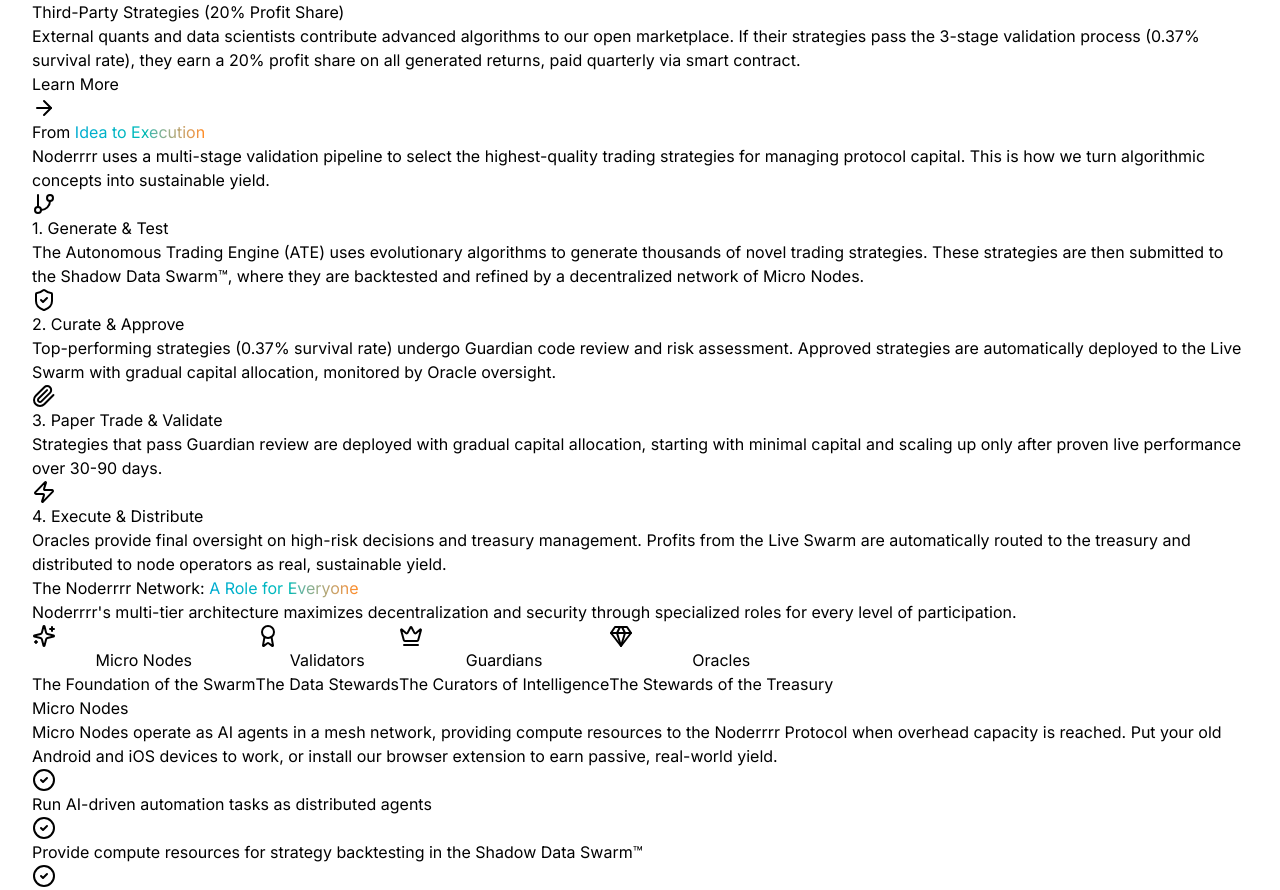
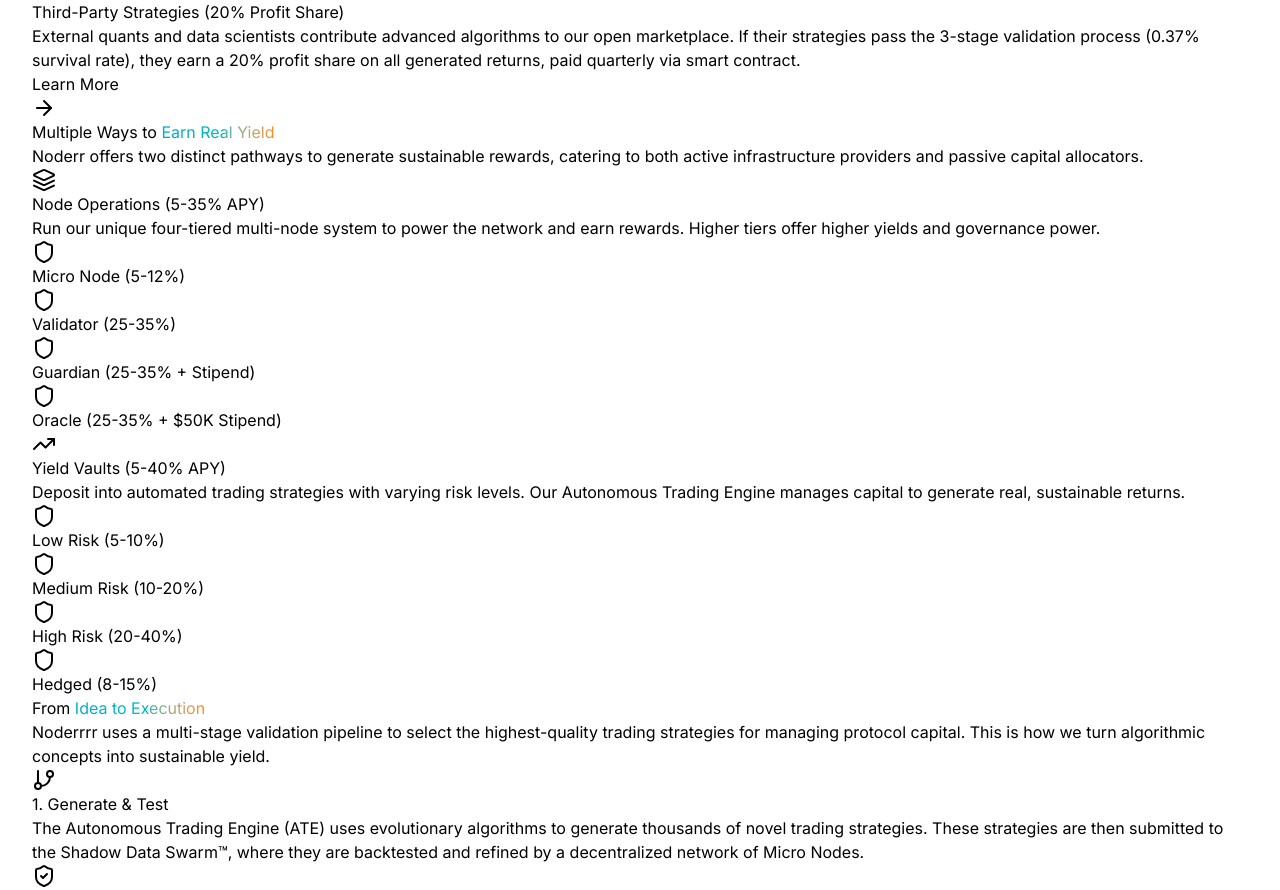
Before and after one commit to Noderrxyz/noderr-landing, a React (Vite) app in the folder client/: page / in a window 1280 px wide. Shown: the part 3109-3999 px from the top of the page. Built offline with nearby package versions, Linux system fonts and the light colour scheme.

Commit message:
Phase 3: Add How You Earn Yield section with vaults and multi-node system

```diff
--- /dev/null
+++ b/client/src/components/sections/HowYouEarn.tsx
@@ -0,0 +1,68 @@
+import { motion } from 'framer-motion';
+import { Layers, Database, Shield, TrendingUp } from 'lucide-react';
+
+const yieldSources = [
+  {
+    icon: Layers,
+    title: 'Node Operations (5-35% APY)',
+    description: 'Run our unique four-tiered multi-node system to power the network and earn rewards. Higher tiers offer higher yields and governance power.',
+    tiers: ['Micro Node (5-12%)', 'Validator (25-35%)', 'Guardian (25-35% + Stipend)', 'Oracle (25-35% + $50K Stipend)'],
+  },
+  {
+    icon: TrendingUp,
+    title: 'Yield Vaults (5-40% APY)',
+    description: 'Deposit into automated trading strategies with varying risk levels. Our Autonomous Trading Engine manages capital to generate real, sustainable returns.',
+    tiers: ['Low Risk (5-10%)', 'Medium Risk (10-20%)', 'High Risk (20-40%)', 'Hedged (8-15%)'],
+  },
+];
+
+export function HowYouEarn() {
+  return (
+    <section id="how-you-earn" className="section-padding bg-muted/30">
+      <div className="container max-w-7xl mx-auto px-4">
+        <motion.div
+          initial={{ opacity: 0, y: 20 }}
+          whileInView={{ opacity: 1, y: 0 }}
+          viewport={{ once: true }}
+          className="text-center mb-16"
+        >
+          <h2 className="text-4xl sm:text-5xl font-bold mb-6">
+            Multiple Ways to <span className="text-gradient">Earn Real Yield</span>
+          </h2>
+          <p className="text-xl text-muted-foreground max-w-3xl mx-auto">
+            Noderr offers two distinct pathways to generate sustainable rewards, catering to both active infrastructure providers and passive capital allocators.
+          </p>
+        </motion.div>
+
+        <div className="grid md:grid-cols-2 gap-8">
+          {yieldSources.map((source, index) => (
+            <motion.div
+              key={index}
+              initial={{ opacity: 0, y: 30 }}
+              whileInView={{ opacity: 1, y: 0 }}
+              viewport={{ once: true }}
+              transition={{ delay: 0.2 + index * 0.1 }}
+              className="p-8 rounded-2xl bg-card border border-border flex flex-col"
+            >
+              <div className="flex items-center gap-4 mb-6">
+                <div className="w-12 h-12 rounded-lg bg-primary/10 flex items-center justify-center">
+                  <source.icon className="w-6 h-6 text-primary" />
+                </div>
+                <h3 className="text-2xl font-bold text-foreground">{source.title}</h3>
+              </div>
+              <p className="text-muted-foreground mb-6 flex-grow">{source.description}</p>
+              <div className="space-y-2">
+                {source.tiers.map((tier, tierIndex) => (
+                  <div key={tierIndex} className="flex items-center gap-3 text-sm">
+                    <Shield className="w-4 h-4 text-green-500 flex-shrink-0" />
+                    <span className="text-muted-foreground">{tier}</span>
+                  </div>
+                ))}
+              </div>
+            </motion.div>
+          ))}
+        </div>
+      </div>
+    </section>
+  );
+}
--- a/client/src/pages/Home.tsx
+++ b/client/src/pages/Home.tsx
@@ -4,6 +4,7 @@
 import { Hero } from '@/components/sections/Hero';
 import { ProblemSolution } from '@/components/sections/ProblemSolution';
 import { ProprietaryTech } from '@/components/sections/ProprietaryTech';
+import { HowYouEarn } from '@/components/sections/HowYouEarn';
 import { HowItWorks } from '@/components/sections/HowItWorks';
 import { ModesForEveryUser } from '@/components/sections/ModesForEveryUser';
 import { TestnetAdvantages } from '@/components/sections/TestnetAdvantages';
@@ -22,6 +23,7 @@
         <Hero />
         <ProblemSolution />
         <ProprietaryTech />
+        <HowYouEarn />
         <div id="how-it-works">
           <HowItWorks />
         </div>
```
